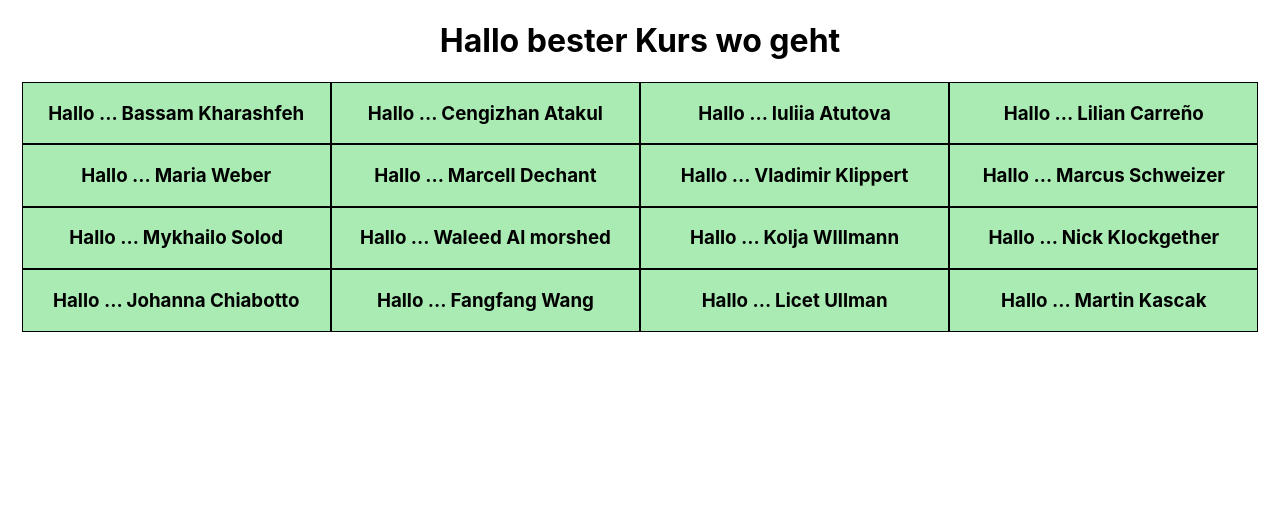
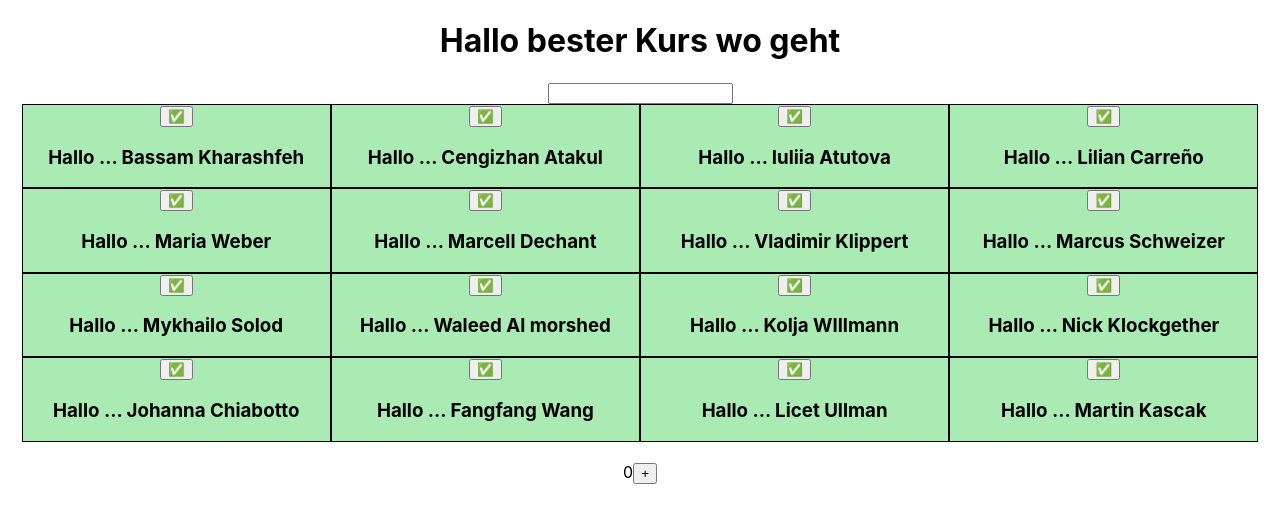
Before and after one commit to neuefische/hello-react-muc-java-22-2, a React (Create React App) app: page / in a window 1280 px wide. Shown: the top 522 px of the page. Built offline with nearby package versions, Linux system fonts and the light colour scheme.

Commit message:
Create useState example via absence feature for namelist

```diff
--- a/src/components/App.tsx
+++ b/src/components/App.tsx
@@ -1,7 +1,8 @@
-import React from 'react';
+import React, {ChangeEvent, useState} from 'react';
 import './App.css';
 import HelloComponent from "./HelloComponent";
 import PeopleGallery from "./PeopleGallery";
+import StateExample from "./StateExample";
 
 // Komponente die "App" heißt
 // werden in .tsx Dateien gespeichert
@@ -29,6 +30,17 @@ function App() {
         "Martin Kascak",
     ]
 
+    const [charactersToDisplay, setCharactersToDisplay] = useState(myBeautifulCoursePeople);
+
+
+    function filterCharacters($event: ChangeEvent<HTMLInputElement>) {
+        const filteredCharacters = myBeautifulCoursePeople.filter((person:string) => {
+            return person.toLowerCase().includes($event.target.value.toLowerCase())
+        })
+
+        setCharactersToDisplay(filteredCharacters)
+    }
+
     return (
         // Das ist KEIN HTML
         // Das ist ein "Template" = Schablone
@@ -36,7 +48,9 @@ function App() {
 
         <div className="App">
             <HelloComponent/>
-            <PeopleGallery nameList={myBeautifulCoursePeople} />
+            <input onChange={filterCharacters}/>
+            <PeopleGallery nameList={charactersToDisplay} />
+            <StateExample />
         </div>
 
     );
--- a/src/components/GreetingsComponent.tsx
+++ b/src/components/GreetingsComponent.tsx
@@ -1,18 +1,27 @@
 import "./GreetingsComponent.css"
+import {useState} from "react";
 
 // <KomponentenName> + "Props"
 type GreetingsComponentProps = {
     nameToGreet: string
+    handleAbsenceCheck(nameToGreet: string) : void
 }
 
 // props = Requisiten
 // Übergabeparameter für unsere Komponenten
 // In React nennen wir den (fast) immer props
 export default function GreetingsComponent(props: GreetingsComponentProps) {
+
+    function handleAbsenceCheck() {
+        console.log("GreetingsComponent sagt " + props.nameToGreet + " ist da")
+        props.handleAbsenceCheck(props.nameToGreet);
+    }
+
     return (
         // Wenn wir { } (geschweifte Klammern im return verwenden,
         // können wir JS ausführen
         <div className={"Greeting-Box"}>
+            <button onClick={handleAbsenceCheck}>✅</button>
             <h3>Hallo ... {props.nameToGreet}</h3>
         </div>
     );
--- a/src/components/PeopleGallery.tsx
+++ b/src/components/PeopleGallery.tsx
@@ -2,7 +2,7 @@ import "./PeopleGallery.css"
 
 // <KomponentenName> + "Props"
 import GreetingsComponent from "./GreetingsComponent";
-import React from "react";
+import React, {useState} from "react";
 
 type PeopleGalleryProps = {
     nameList: string []
@@ -10,10 +10,20 @@ type PeopleGalleryProps = {
 
 export default function PeopleGallery(props: PeopleGalleryProps) {
 
+    const [filteredNameList, setFilteredNameList ] = useState(props.nameList)
+
+    function handleAbsenceCheck(nameToGreet: string) {
+        console.log("PeopleGallery bestätigt " + nameToGreet + " ist da")
+        const updatedList = filteredNameList.filter((name) => name !== nameToGreet)
+
+        setFilteredNameList(updatedList)
+    }
+
+
     // Wir erstellen eine Liste von Komponenten mit den Namen
-    const peopleComponents = props.nameList.map(
+    const peopleComponents = filteredNameList.map(
         (personsName, index) => {
-            return <GreetingsComponent nameToGreet={personsName} key={index}/>
+            return <GreetingsComponent nameToGreet={personsName} handleAbsenceCheck={handleAbsenceCheck} key={index}/>
         }
     );
 
--- /dev/null
+++ b/src/components/StateExample.tsx
@@ -0,0 +1,23 @@
+import {useEffect, useState} from "react";
+
+export default function StateExample () {
+
+    const [variable, setVariable] = useState(0);
+
+    function incrementNumber(event?: any, customIncrement? : number) {
+        // const newVariable = variable + 1;
+        // setVariable(newVariable);
+
+        setVariable((prevVariable) => {
+            return prevVariable + 1
+        });
+    }
+
+    return(
+        <>
+            <br />
+            {variable}
+            <button onClick={incrementNumber}>+</button>
+        </>
+    )
+}
```
